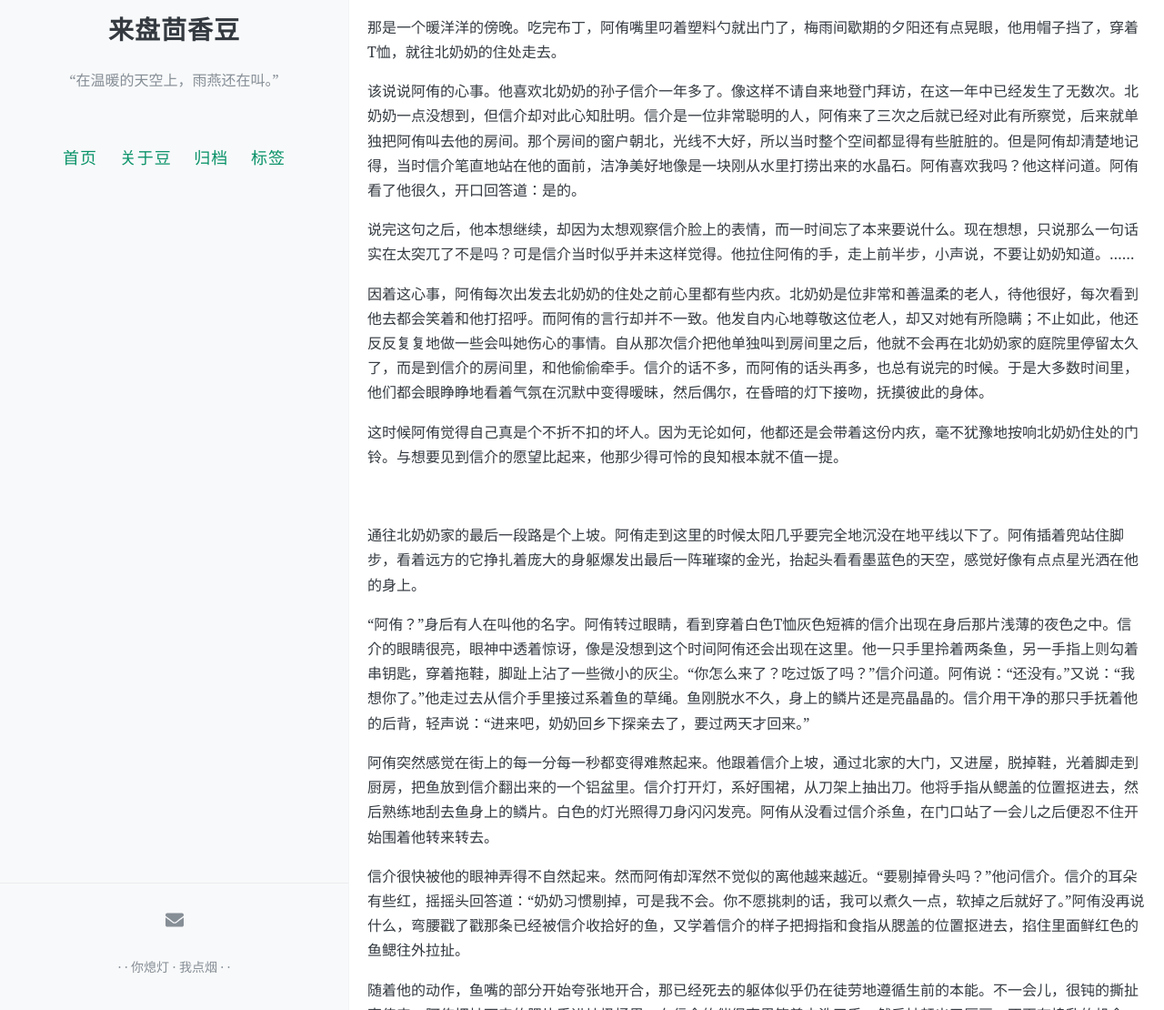
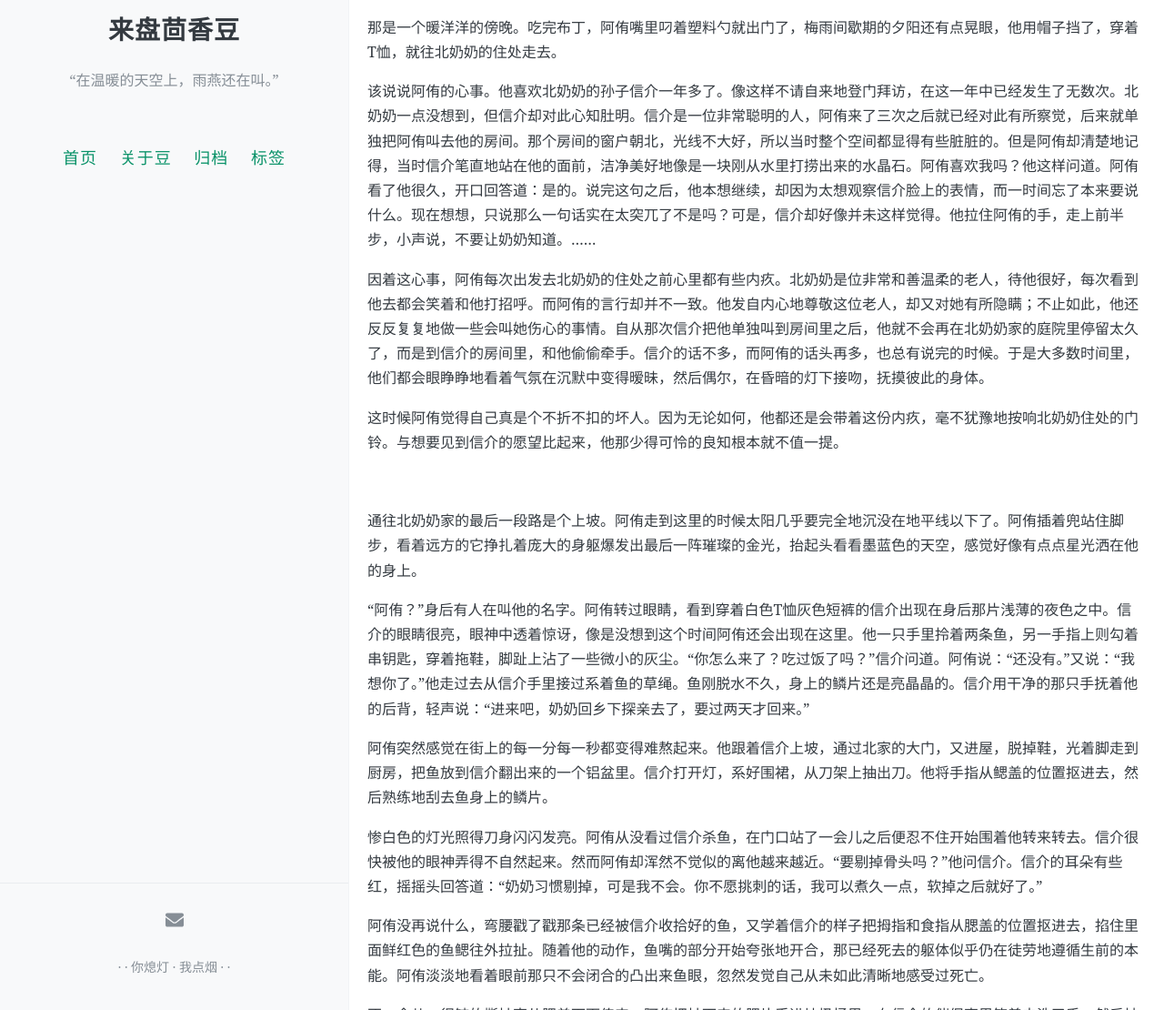
Before and after one commit to nadatomayo/dodo, a Jekyll site: the page built from _posts/2022-05-06-yugutou.md, in a window 1280 px wide and 1400 px high. Shown: the part 290-1400 px from the top of the window at 91% size. Built offline with Jekyll 4.4.1, drawn with Linux system fonts in a browser that asks for light colours; comment, search, counter and statistics services are not loaded; some of the changed text lies outside the part shown.

Commit message:
Update 2022-05-06-yugutou.md

```diff
--- a/_posts/2022-05-06-yugutou.md
+++ b/_posts/2022-05-06-yugutou.md
@@ -23,9 +23,7 @@ comments: true
 
 那是一个暖洋洋的傍晚。吃完布丁，阿侑嘴里叼着塑料勺就出门了，梅雨间歇期的夕阳还有点晃眼，他用帽子挡了，穿着T恤，就往北奶奶的住处走去。
 
-该说说阿侑的心事。他喜欢北奶奶的孙子信介一年多了。像这样不请自来地登门拜访，在这一年中已经发生了无数次。北奶奶一点没想到，但信介却对此心知肚明。信介是一位非常聪明的人，阿侑来了三次之后就已经对此有所察觉，后来就单独把阿侑叫去他的房间。那个房间的窗户朝北，光线不大好，所以当时整个空间都显得有些脏脏的。但是阿侑却清楚地记得，当时信介笔直地站在他的面前，洁净美好地像是一块刚从水里打捞出来的水晶石。阿侑喜欢我吗？他这样问道。阿侑看了他很久，开口回答道：是的。
-
-说完这句之后，他本想继续，却因为太想观察信介脸上的表情，而一时间忘了本来要说什么。现在想想，只说那么一句话实在太突兀了不是吗？可是信介当时似乎并未这样觉得。他拉住阿侑的手，走上前半步，小声说，不要让奶奶知道。……
+该说说阿侑的心事。他喜欢北奶奶的孙子信介一年多了。像这样不请自来地登门拜访，在这一年中已经发生了无数次。北奶奶一点没想到，但信介却对此心知肚明。信介是一位非常聪明的人，阿侑来了三次之后就已经对此有所察觉，后来就单独把阿侑叫去他的房间。那个房间的窗户朝北，光线不大好，所以当时整个空间都显得有些脏脏的。但是阿侑却清楚地记得，当时信介笔直地站在他的面前，洁净美好地像是一块刚从水里打捞出来的水晶石。阿侑喜欢我吗？他这样问道。阿侑看了他很久，开口回答道：是的。说完这句之后，他本想继续，却因为太想观察信介脸上的表情，而一时间忘了本来要说什么。现在想想，只说那么一句话实在太突兀了不是吗？可是，信介却好像并未这样觉得。他拉住阿侑的手，走上前半步，小声说，不要让奶奶知道。……
 
 因着这心事，阿侑每次出发去北奶奶的住处之前心里都有些内疚。北奶奶是位非常和善温柔的老人，待他很好，每次看到他去都会笑着和他打招呼。而阿侑的言行却并不一致。他发自内心地尊敬这位老人，却又对她有所隐瞒；不止如此，他还反反复复地做一些会叫她伤心的事情。自从那次信介把他单独叫到房间里之后，他就不会再在北奶奶家的庭院里停留太久了，而是到信介的房间里，和他偷偷牵手。信介的话不多，而阿侑的话头再多，也总有说完的时候。于是大多数时间里，他们都会眼睁睁地看着气氛在沉默中变得暧昧，然后偶尔，在昏暗的灯下接吻，抚摸彼此的身体。
 
@@ -37,11 +35,13 @@ comments: true
 
 “阿侑？”身后有人在叫他的名字。阿侑转过眼睛，看到穿着白色T恤灰色短裤的信介出现在身后那片浅薄的夜色之中。信介的眼睛很亮，眼神中透着惊讶，像是没想到这个时间阿侑还会出现在这里。他一只手里拎着两条鱼，另一手指上则勾着串钥匙，穿着拖鞋，脚趾上沾了一些微小的灰尘。“你怎么来了？吃过饭了吗？”信介问道。阿侑说：“还没有。”又说：“我想你了。”他走过去从信介手里接过系着鱼的草绳。鱼刚脱水不久，身上的鳞片还是亮晶晶的。信介用干净的那只手抚着他的后背，轻声说：“进来吧，奶奶回乡下探亲去了，要过两天才回来。”
 
-阿侑突然感觉在街上的每一分每一秒都变得难熬起来。他跟着信介上坡，通过北家的大门，又进屋，脱掉鞋，光着脚走到厨房，把鱼放到信介翻出来的一个铝盆里。信介打开灯，系好围裙，从刀架上抽出刀。他将手指从鳃盖的位置抠进去，然后熟练地刮去鱼身上的鳞片。白色的灯光照得刀身闪闪发亮。阿侑从没看过信介杀鱼，在门口站了一会儿之后便忍不住开始围着他转来转去。
+阿侑突然感觉在街上的每一分每一秒都变得难熬起来。他跟着信介上坡，通过北家的大门，又进屋，脱掉鞋，光着脚走到厨房，把鱼放到信介翻出来的一个铝盆里。信介打开灯，系好围裙，从刀架上抽出刀。他将手指从鳃盖的位置抠进去，然后熟练地刮去鱼身上的鳞片。
 
-信介很快被他的眼神弄得不自然起来。然而阿侑却浑然不觉似的离他越来越近。“要剔掉骨头吗？”他问信介。信介的耳朵有些红，摇摇头回答道：“奶奶习惯剔掉，可是我不会。你不愿挑刺的话，我可以煮久一点，软掉之后就好了。”阿侑没再说什么，弯腰戳了戳那条已经被信介收拾好的鱼，又学着信介的样子把拇指和食指从腮盖的位置抠进去，掐住里面鲜红色的鱼鳃往外拉扯。
+惨白色的灯光照得刀身闪闪发亮。阿侑从没看过信介杀鱼，在门口站了一会儿之后便忍不住开始围着他转来转去。信介很快被他的眼神弄得不自然起来。然而阿侑却浑然不觉似的离他越来越近。“要剔掉骨头吗？”他问信介。信介的耳朵有些红，摇摇头回答道：“奶奶习惯剔掉，可是我不会。你不愿挑刺的话，我可以煮久一点，软掉之后就好了。”
 
-随着他的动作，鱼嘴的部分开始夸张地开合，那已经死去的躯体似乎仍在徒劳地遵循生前的本能。不一会儿，很钝的撕扯声传来。阿侑把扯下来的腮片丢进垃圾桶里，在信介的催促声里笑着去洗了手，然后被赶出了厨房，不再有捣乱的机会。
+阿侑没再说什么，弯腰戳了戳那条已经被信介收拾好的鱼，又学着信介的样子把拇指和食指从腮盖的位置抠进去，掐住里面鲜红色的鱼鳃往外拉扯。随着他的动作，鱼嘴的部分开始夸张地开合，那已经死去的躯体似乎仍在徒劳地遵循生前的本能。阿侑淡淡地看着眼前那只不会闭合的凸出来鱼眼，忽然发觉自己从未如此清晰地感受过死亡。
+
+不一会儿，很钝的撕扯声从腮盖下面传来。阿侑把扯下来的腮片丢进垃圾桶里，在信介的催促声里笑着去洗了手，然后被赶出了厨房，不再有捣乱的机会。
 
 ……
 
```
Also changed, not shown: other parts of _posts/2022-05-06-yugutou.md (+1 -1 lines).
